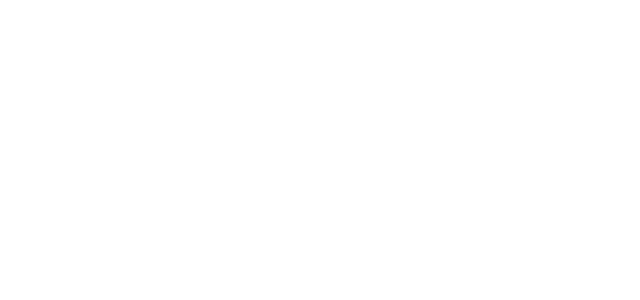
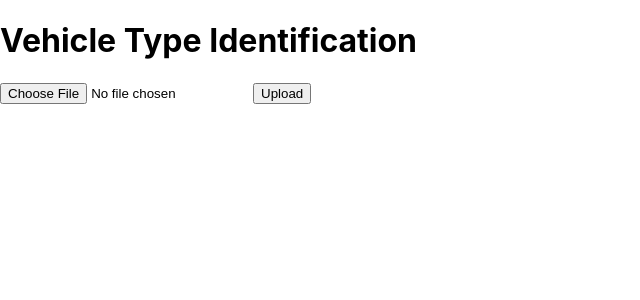
Before and after one commit to valentine-ncube/vehicle-type-identifier, a React (Create React App) app: page / in a window 1280 px wide. Shown: the top 300 px of the page, without its empty margins (0-640 px from the left). Built offline with nearby package versions, Linux system fonts and the light colour scheme.

Commit message:
rendered app UI

```diff
--- a/src/App.js
+++ b/src/App.js
@@ -44,5 +44,40 @@ function App() {
     //  'https://vision.googleapis.com/v1/images:annot'
     //const predictionKey = ''
   }
+
+  return (
+    <div className="app-container">
+      <h1>Vehicle Type Identification</h1>
+      <form className="form-container" onSubmit={handleSubmit}>
+        <input type="file" accept="image/*" onChange={handleImageUpload} />
+        <button type="submit" disabled={loading}>
+          {loading ? 'Analyzing...' : 'Upload'}
+        </button>
+      </form>
+
+      {preview && (
+        <div className="preview-container">
+          <img
+            src={preview}
+            alt="Uploaded Preview"
+            className="uploaded-image"
+          />
+        </div>
+      )}
+
+      {prediction && (
+        <div>
+          <h2>Prediction Result:</h2>
+          <p>
+            <strong>Type:</strong> {prediction.tagName}
+          </p>
+          <p>
+            <strong>Insurance Info:</strong>{' '}
+            {getInsuranceInfo(prediction.tagName)}
+          </p>
+        </div>
+      )}
+    </div>
+  )
 }
 export default App
```
